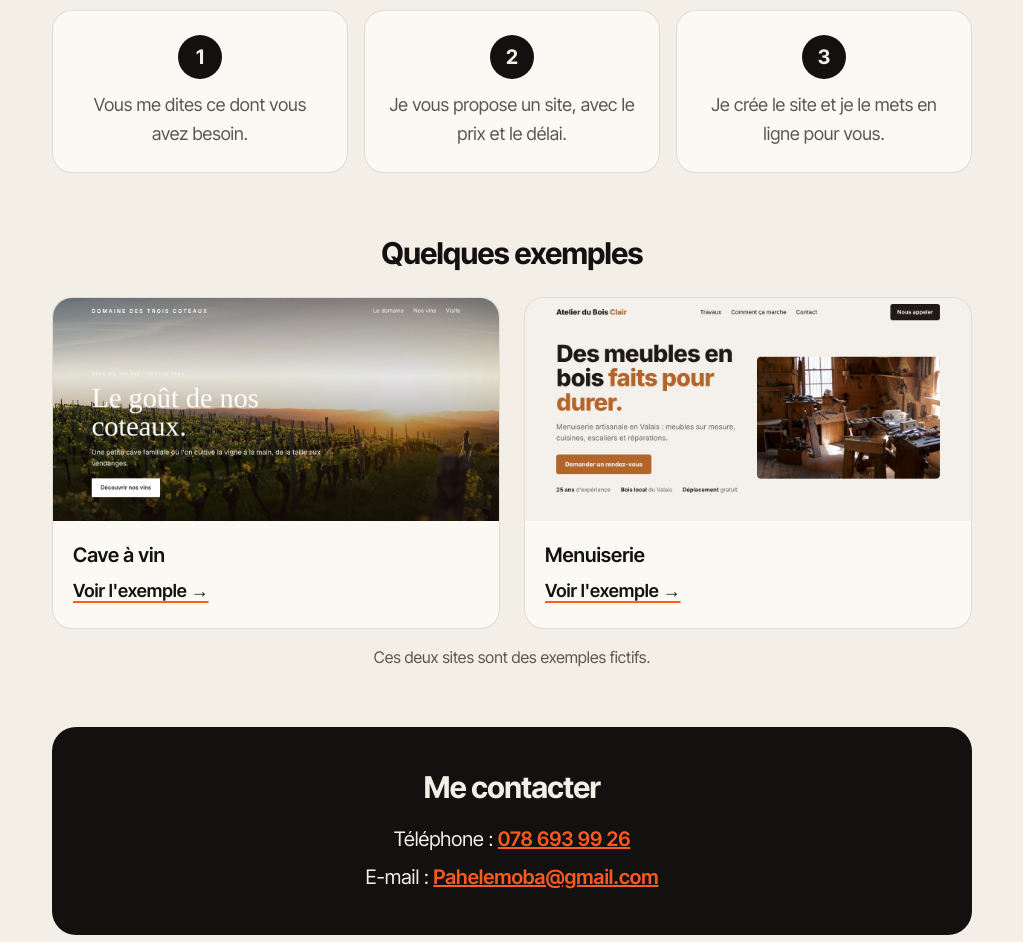
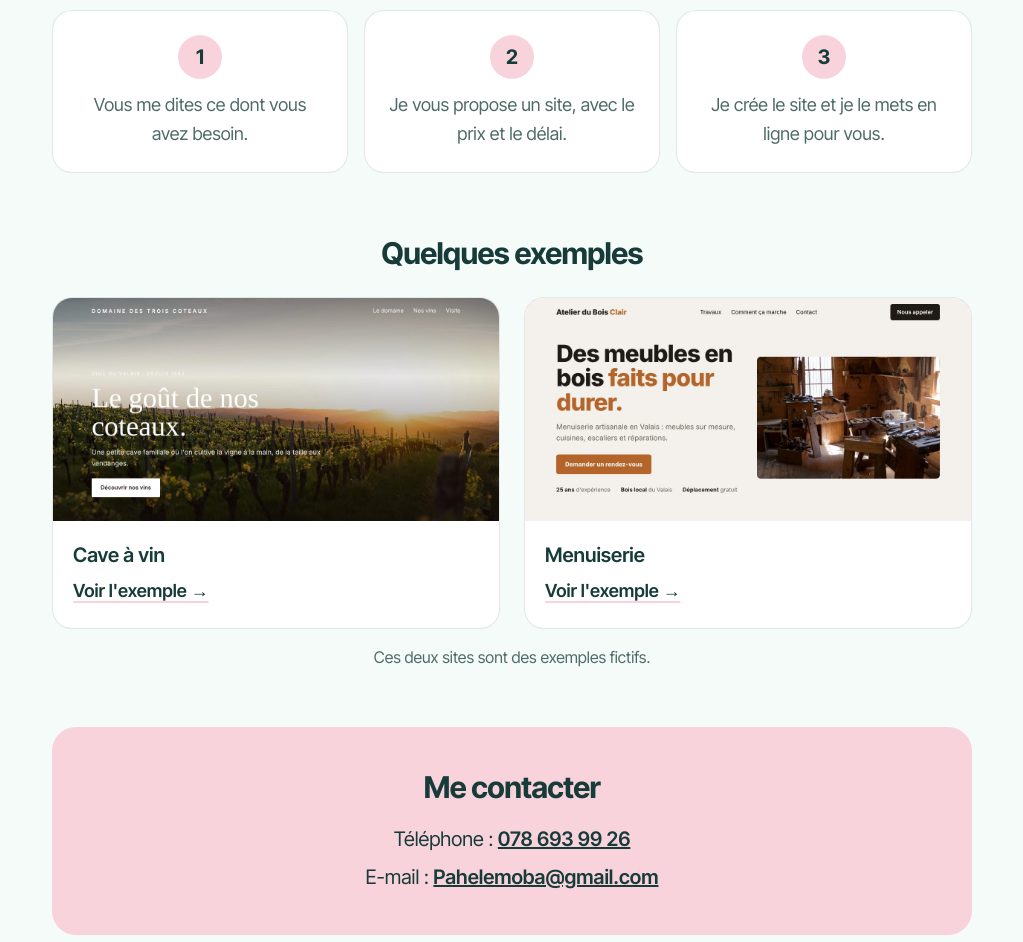
Before and after one commit to pamm-bot/pamm-bot.github.io, a plain HTML site: page index.html in a window 1280 px wide. Shown: the part 746-1688 px from the top of the page, without its empty margins (128-1151 px from the left). Drawn offline with Linux system fonts and the light colour scheme.

Commit message:
Accueil : palette vert d'eau et rose clair
Couleurs plus douces que le noir précédent. Même police, sans éléments
dynamiques.

Co-Authored-By: Claude Haiku 5.5 <noreply@anthropic.com>

```diff
--- a/index.html
+++ b/index.html
@@ -5,18 +5,19 @@
 <meta name="viewport" content="width=device-width, initial-scale=1.0">
 <title>Pamela Morganti | Création de sites web</title>
 <meta name="description" content="Pamela Morganti crée des sites internet simples et clairs pour les entreprises et les indépendants de Sion et du Valais.">
-<meta name="theme-color" content="#F3EFE6">
+<meta name="theme-color" content="#A8E6D8">
 <link rel="preconnect" href="https://fonts.googleapis.com">
 <link rel="preconnect" href="https://fonts.gstatic.com" crossorigin>
 <link href="https://fonts.googleapis.com/css2?family=Inter+Tight:wght@400;600;700&display=swap" rel="stylesheet">
 <style>
   :root {
-    --paper: #F3EFE6;
-    --card: #FBF9F4;
-    --ink: #121110;
-    --ink-soft: #5B5750;
-    --line: rgba(18,17,16,.12);
-    --accent: #FF5A1F;
+    --paper: #F4FBF9;
+    --card: #FFFFFF;
+    --ink: #173B38;
+    --ink-soft: #4F6B67;
+    --line: rgba(23,59,56,.12);
+    --aqua: #A8E6D8;
+    --pink: #F9D3DC;
   }
   body {
     margin: 0;
@@ -30,8 +31,8 @@
 
   /* En-tête */
   .hero {
-    background: var(--ink);
-    color: var(--paper);
+    background: var(--aqua);
+    color: var(--ink);
     border-radius: 0 0 28px 28px;
     padding: 56px 32px 48px;
     margin: 0 -20px;
@@ -43,7 +44,7 @@
   .btn {
     display: inline-block;
     margin-top: 28px;
-    background: var(--accent);
+    background: var(--pink);
     color: var(--ink);
     font-weight: 600;
     text-decoration: none;
@@ -77,8 +78,8 @@
     display: inline-block;
     width: 44px; height: 44px; line-height: 44px;
     border-radius: 50%;
-    background: var(--ink);
-    color: var(--paper);
+    background: var(--pink);
+    color: var(--ink);
     font-weight: 700;
     font-size: 20px;
     margin-bottom: 12px;
@@ -91,21 +92,21 @@
   .example img { display: block; width: 100%; height: auto; }
   .example .txt { padding: 18px 20px 22px; }
   .example h3 { font-size: 20px; font-weight: 600; margin: 0 0 6px; }
-  .example a { color: var(--ink); font-weight: 600; text-decoration: underline; text-decoration-color: var(--accent); text-underline-offset: 4px; text-decoration-thickness: 2px; }
+  .example a { color: var(--ink); font-weight: 600; text-decoration: underline; text-decoration-color: var(--pink); text-underline-offset: 4px; text-decoration-thickness: 2px; }
   .note { text-align: center; color: var(--ink-soft); margin: 16px 0 0; font-size: 16px; }
 
   /* Contact */
   .contact {
-    background: var(--ink);
-    color: var(--paper);
+    background: var(--pink);
+    color: var(--ink);
     border-radius: 24px;
     padding: 36px 28px;
     margin: 56px 0 0;
     text-align: center;
   }
-  .contact h2 { color: var(--paper); margin: 0 0 12px; }
+  .contact h2 { color: var(--ink); margin: 0 0 12px; }
   .contact p { margin: 6px 0; font-size: 20px; }
-  .contact a { color: var(--accent); font-weight: 600; }
+  .contact a { color: var(--ink); font-weight: 600; }
 
   footer { text-align: center; margin: 36px 0 28px; font-size: 15px; color: var(--ink-soft); }
 
```
